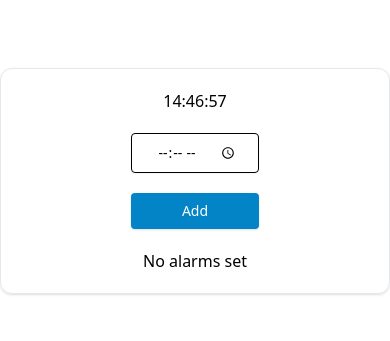
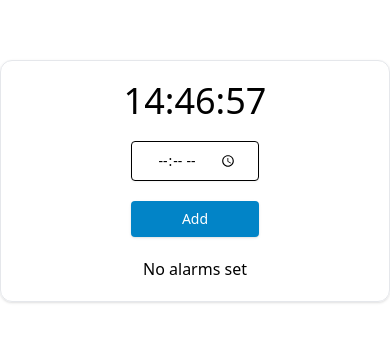
Before and after one commit to Basit787/Alarm-Clock, a Next.js app: page / in a window 390 px wide. Shown: the part 241-582 px from the top of the page. Built offline with nearby package versions, Linux system fonts and the light colour scheme.

Commit message:
final changes done

```diff
--- a/app/container/Alarm.tsx
+++ b/app/container/Alarm.tsx
@@ -88,10 +88,9 @@ const AlarmClock = () => {
   };
 
   const getSnoozeTime = (time: string) => {
-    const snoozeTime = time.split(":").map((data) => Number(data));
-    console.log(snoozeTime);
+    const [hours, minutes] = time.split(":").map(Number);
     const date = new Date();
-    date.setHours(snoozeTime[0], snoozeTime[1] + 5, 0, 0);
+    date.setHours(hours, minutes + 5, 0, 0);
     return date.toTimeString().substring(0, 5);
   };
 
@@ -114,7 +113,7 @@ const AlarmClock = () => {
   return (
     <div className="flex flex-col justify-center items-center min-h-screen">
       <Card className="md:w-1/2 w-full flex flex-col justify-center items-center">
-        <p className="md:text-8xl m-5">
+        <p className="md:text-8xl text-4xl m-5">
           {currentTime.toTimeString().substring(0, 8)}
         </p>
         <div className="flex flex-col md:flex-row gap-5">
```
